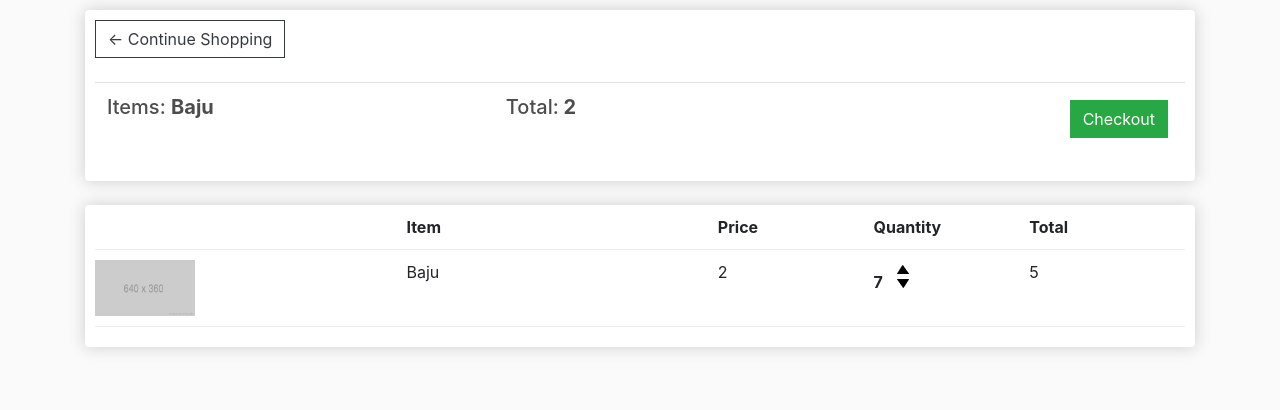
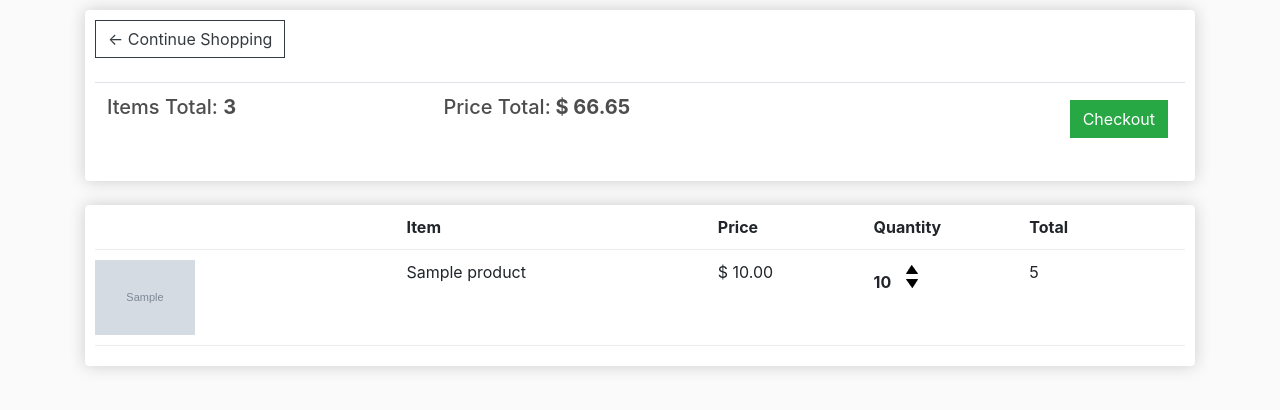
Before and after one commit to muhhylmi/django_tokoKu, a Django app: template store/templates/store/cart.html in a window 1280 px wide. Shown: the part 57-467 px from the top of the page. Run offline with Django 3.2, Linux system fonts and the light colour scheme; data comes from the database, SQL or seed files in the repository; both versions use the stored data as it was after the commit; tables that the repository leaves empty hold one stand-in row (values such as "Sample post"); the template is opened without the code that fills it: values that come from a table or form of the project are taken from there, most other values are stand-ins (such as "Sample title", 1, 10 or a date in 2020); grey boxes marked "Sample" are stand-in pictures; lists and menus that the app fills with data are empty; some libraries are stand-ins or nearby versions.

Commit message:
render data from model to view

```diff
--- a/store/models.py
+++ b/store/models.py
@@ -42,12 +42,29 @@ class Order(models.Model):
     def __str__(self):
         return str(self.id)
 
+    @property
+    def get_cart_total(self):
+        orderitems = self.orderitem_set.all()
+        total = sum([item.get_total for item in orderitems])
+        return total
+
+    @property
+    def get_cart_items(self):
+        orderitems = self.orderitem_set.all()
+        total = sum([item.quantity for item in orderitems])
+        return total
+
 
 class OrderItem(models.Model):
     product = models.ForeignKey(Product, on_delete=models.SET_NULL, null=True)
     order = models.ForeignKey(Order, on_delete=models.SET_NULL, null=True)
     quantity = models.IntegerField(default=0, null=True, blank=True)
     date_added = models.DateTimeField(auto_now_add=True)
+
+    @property
+    def get_total(self):
+        total = self.product.price * self.quantity
+        return total
 
 
 class ShippingAddress(models.Model):
--- a/store/templates/store/cart.html
+++ b/store/templates/store/cart.html
@@ -4,15 +4,13 @@
 	<div class="row">
 		<div class="col-lg-12">
 			<div class="box-element">
-
 				<a  class="btn btn-outline-dark" href="{% url 'store' %}">&#x2190; Continue Shopping</a>
-
 				<br>
 				<br>
 				<table class="table">
 					<tr>
-						<th><h5>Items: <strong>Baju</strong></h5></th>
-						<th><h5>Total:<strong> 2</strong></h5></th>
+						<th><h5>Items Total: <strong>{{order.get_cart_items}} </strong></h5></th>
+						<th><h5>Price Total:<strong> $ {{order.get_cart_total|floatformat:2}} </strong></h5></th>
 						<th>
 							<a  style="float:right; margin:5px;" class="btn btn-success" href="{% url 'checkout' %}">Checkout</a>
 						</th>
@@ -30,12 +28,14 @@
 					<div style="flex:1"><strong>Quantity</strong></div>
 					<div style="flex:1"><strong>Total</strong></div>
 				</div>
+
+				{% for item in items %}
 				<div class="cart-row">
-					<div style="flex:2"><img class="row-image" src="{% static 'images/placeholder.png' %}"></div>
-					<div style="flex:2"><p>Baju</p></div>
-					<div style="flex:1"><p>2</p></div>
+					<div style="flex:2"><img class="row-image" src="{{item.product.imageURL}}"></div>
+					<div style="flex:2"><p>{{item.product.name}} </p></div>
+					<div style="flex:1"><p>$ {{item.product.price|floatformat:2}}</p></div>
 					<div style="flex:1">
-						<p class="quantity">7</p>
+						<p class="quantity">{{item.quantity}}</p>
 						<div class="quantity">
 							<img data-product="{{item.product.id}}" data-action="add" class="chg-quantity update-cart" src="{% static  'images/arrow-up.png' %}">
 
@@ -44,6 +44,9 @@
 					</div>
 					<div style="flex:1"><p>5</p></div>
 				</div>
+				{% endfor %}
+
+
 			</div>
 		</div>
 	</div>
```
Also changed, not shown: store/templates/store/checkout.html (+11 -6 lines), store/views.py (+22 -2 lines), db.sqlite3.
